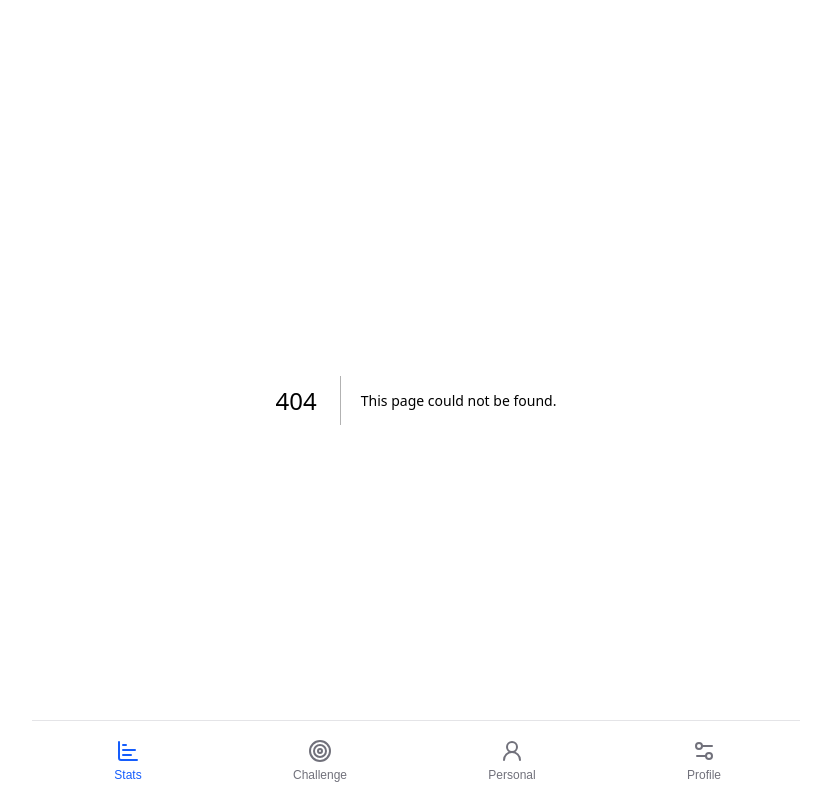
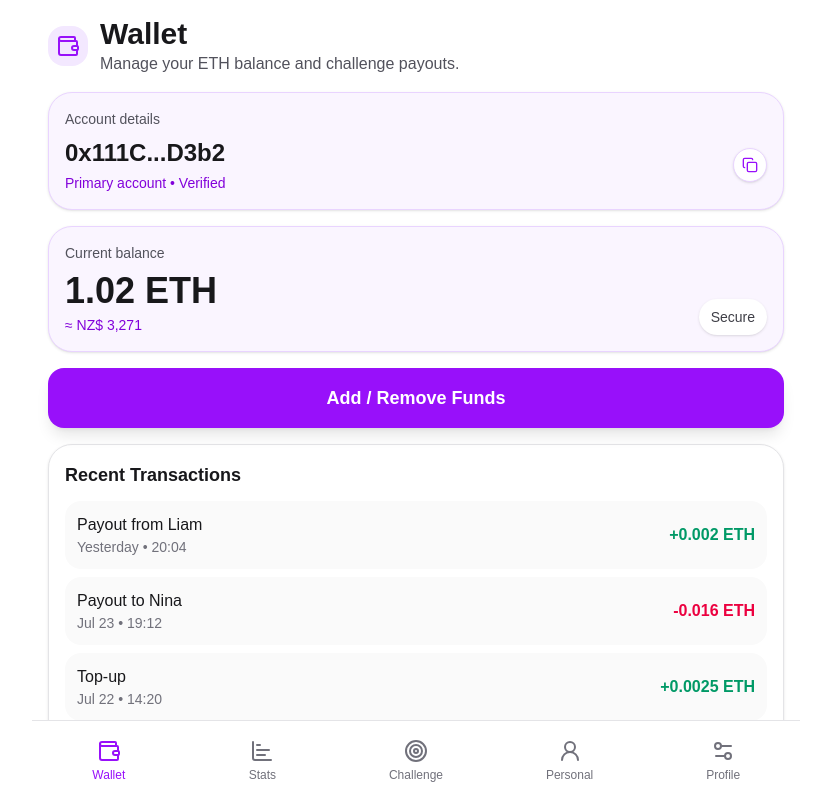
Before and after one commit to Notliam99/CompetiveSleeping, a Next.js app: page /wallet in a window 1280 px wide. Before the commit this address had no page. Shown: the whole page, without its empty margins (224-1055 px from the left). Built offline with nearby package versions, Linux system fonts and the light colour scheme.

Commit message:
Added wallet

```diff
--- a/app/challenges/page.tsx
+++ b/app/challenges/page.tsx
@@ -12,11 +12,20 @@ import {
 import { useSwipeNavigation } from "@/app/hooks/useSwipeNavigation";
 
 const weekOptions = [1, 2, 3, 4, 5, 6, 7, 8, 9, 10];
+const wagerOptions = [
+  { label: "0.0003 ETH", eth: "0.0003", subtitle: "$1" },
+  { label: "0.0016 ETH", eth: "0.0016", subtitle: "$5" },
+  { label: "0.0062 ETH", eth: "0.0062", subtitle: "$20" },
+  { label: "0.0156 ETH", eth: "0.0156", subtitle: "$50" },
+  { label: "0.0312 ETH", eth: "0.0312", subtitle: "$100" },
+];
 
 export default function ChallengesPage() {
   useSwipeNavigation();
   const [duration, setDuration] = useState<number>(1);
   const [dragging, setDragging] = useState(false);
+  const [wagerIndex, setWagerIndex] = useState(2);
+  const selectedWager = wagerOptions[wagerIndex];
 
   const challenges = [
     {
@@ -137,8 +146,41 @@ export default function ChallengesPage() {
         </div>
       </div>
 
-      <button className="flex min-h-[72px] w-full items-center justify-center rounded-[999px] bg-transparent px-4 py-2 text-left transition hover:opacity-95">
-        <span className="inline-flex items-center justify-center gap-3 rounded-[999px] bg-violet-600 px-10 py-5 text-xl font-semibold text-white shadow-lg shadow-violet-200 dark:bg-violet-500 dark:shadow-violet-950/40">
+      <div className="rounded-[1.5rem] border border-zinc-200 bg-zinc-100 p-3 shadow-sm dark:border-zinc-700 dark:bg-zinc-900">
+        <div className="mb-3 text-center text-sm font-semibold text-zinc-700 dark:text-zinc-300">
+          <span>Wager amount</span>
+        </div>
+
+        <div className="rounded-[1.5rem] bg-white p-4 shadow-inner dark:bg-zinc-800">
+          <input
+            type="range"
+            min={0}
+            max={wagerOptions.length - 1}
+            step={1}
+            value={wagerIndex}
+            onChange={(event) => setWagerIndex(Number(event.target.value))}
+            className="h-2 w-full cursor-pointer appearance-none rounded-full bg-violet-100 accent-violet-600 dark:bg-zinc-700"
+          />
+
+          <div className="mt-3 flex justify-between text-xs font-medium text-zinc-500 dark:text-zinc-400">
+            {wagerOptions.map((option) => (
+              <span key={option.label}>{option.label}</span>
+            ))}
+          </div>
+
+          <div className="mt-4 flex flex-col items-center justify-center gap-2 text-center">
+            <div className="rounded-full bg-violet-100 px-4 py-2 text-sm font-semibold text-violet-700 dark:bg-violet-950/40 dark:text-violet-300">
+              {selectedWager.eth} ETH
+            </div>
+            <div className="text-sm text-zinc-500 dark:text-zinc-400">
+              {selectedWager.subtitle}
+            </div>
+          </div>
+        </div>
+      </div>
+
+      <button className="flex min-h-[84px] w-full items-center justify-center rounded-[999px] bg-transparent px-4 py-2 text-left transition hover:opacity-95">
+        <span className="inline-flex min-w-[220px] items-center justify-center gap-3 rounded-[999px] bg-violet-600 px-10 py-6 text-2xl font-semibold text-white shadow-lg shadow-violet-200 dark:bg-violet-500 dark:shadow-violet-950/40">
           <LuCloud className="text-2xl" />
           <span>Search</span>
         </span>
--- a/app/components/Navbar.tsx
+++ b/app/components/Navbar.tsx
@@ -2,9 +2,10 @@
 
 import Link from "next/link";
 import { usePathname } from "next/navigation";
-import { LuChartBar, LuTarget, LuUserRound, LuSettings2 } from "react-icons/lu";
+import { LuChartBar, LuTarget, LuUserRound, LuSettings2, LuWallet } from "react-icons/lu";
 
 const tabs = [
+  { id: "wallet", label: "Wallet", icon: LuWallet },
   { id: "stats", label: "Stats", icon: LuChartBar },
   { id: "challenges", label: "Challenge", icon: LuTarget },
   { id: "personal", label: "Personal", icon: LuUserRound },
@@ -36,7 +37,7 @@ export default function Navbar() {
             href={`/${tab.id}`}
             className={`flex-1 flex flex-col items-center justify-center gap-1 py-2 transition-colors ${
               activeTab === tab.id
-                ? "text-blue-600 dark:text-blue-400"
+                ? "text-purple-600 dark:text-purple-400"
                 : "text-zinc-500 dark:text-zinc-400"
             }`}
           >
--- a/app/stats/page.tsx
+++ b/app/stats/page.tsx
@@ -32,7 +32,7 @@ const challenges: Challenge[] = [
     detail: "Current sleep comparison for this week",
     outcome: "active",
     timeLeft: "3 days left",
-    amount: 18,
+    amount: 0.008,
     yourSleep: [9.1, 9.3, 6.0, 10.6],
     opponentSleep: [10.8, 5.9, 7.6, 6.1],
   },
@@ -42,7 +42,7 @@ const challenges: Challenge[] = [
     status: "Completed challenge",
     detail: "Match history from the last challenge",
     outcome: "won",
-    amount: 24,
+    amount: 0.002,
     yourSleep: [6.4, 8.8, 4.6, 10.2, 10.0, 7.9, 10.3],
     opponentSleep: [9.1, 6.5, 7.2, 10.7, 7.6, 9.4, 5.8],
   },
@@ -52,7 +52,7 @@ const challenges: Challenge[] = [
     status: "Completed challenge",
     detail: "Final results from the previous matchup",
     outcome: "lost",
-    amount: 16,
+    amount: 0.016,
     yourSleep: [8.2, 9.9, 8.9, 4.8, 6.1, 5.9, 4.7],
     opponentSleep: [5.5, 5.8, 6.7, 6.1, 9.9, 10.2, 11.0],
   },
@@ -166,10 +166,10 @@ export default function StatsPage() {
                       {challenge.amount ? (
                         <p className="text-xs font-medium opacity-90">
                           {challenge.timeLeft
-                            ? `Wager: $${challenge.amount}`
+                            ? `Wager: ${challenge.amount} Eth`
                             : challenge.outcome === "won"
-                              ? `+$${challenge.amount}`
-                              : `-$${challenge.amount}`}
+                              ? `+${challenge.amount} Eth`
+                              : `-${challenge.amount} Eth`}
                         </p>
                       ) : null}
                     </div>
--- /dev/null
+++ b/app/wallet/page.tsx
@@ -0,0 +1,122 @@
+"use client";
+
+import { useState } from "react";
+import { LuCopy, LuWallet } from "react-icons/lu";
+import { useSwipeNavigation } from "@/app/hooks/useSwipeNavigation";
+
+const transactions = [
+  { id: 1, title: "Payout from Liam", amount: "+0.002 ETH", date: "Yesterday • 20:04" },
+  { id: 2, title: "Payout to Nina", amount: "-0.016 ETH", date: "Jul 23 • 19:12" },
+  { id: 3, title: "Top-up", amount: "+0.0025 ETH", date: "Jul 22 • 14:20" },
+  { id: 4, title: "Top-up", amount: "+0.0018 ETH", date: "Jul 21 • 18:45" },
+];
+
+export default function WalletPage() {
+  useSwipeNavigation();
+  const [copied, setCopied] = useState(false);
+  const accountId = "0x111C7D01f2Cc0E18EAD9886612BfC1eF7A9cD3b2";
+  const maskedAccountId = `${accountId.slice(0, 6)}...${accountId.slice(-4)}`;
+
+  const handleCopy = async () => {
+    try {
+      await navigator.clipboard.writeText(accountId);
+      setCopied(true);
+      setTimeout(() => setCopied(false), 1500);
+    } catch {
+      setCopied(false);
+    }
+  };
+
+  return (
+    <div className="p-4 pb-24 space-y-4">
+      <div className="flex items-center gap-3">
+        <div className="rounded-2xl bg-purple-100 p-2 text-purple-600 dark:bg-purple-900/40 dark:text-purple-300">
+          <LuWallet className="h-6 w-6" />
+        </div>
+        <div>
+          <h1 className="text-3xl font-bold text-zinc-900 dark:text-white">
+            Wallet
+          </h1>
+          <p className="text-zinc-600 dark:text-zinc-400">
+            Manage your ETH balance and challenge payouts.
+          </p>
+        </div>
+      </div>
+
+      <div className="rounded-3xl border border-purple-200 bg-purple-50 p-4 shadow-sm dark:border-zinc-700 dark:bg-zinc-900">
+        <p className="text-sm text-zinc-600 dark:text-zinc-400">Account details</p>
+        <div className="mt-2 flex items-center justify-between gap-2">
+          <div className="space-y-1">
+            <p className="text-2xl font-semibold text-zinc-900 dark:text-white">
+              {maskedAccountId}
+            </p>
+            <p className="text-sm text-purple-700 dark:text-purple-300">
+              Primary account • Verified
+            </p>
+          </div>
+          <button
+            type="button"
+            onClick={handleCopy}
+            className="rounded-full border border-purple-200 bg-white p-2 text-purple-600 shadow-sm transition hover:bg-purple-100 dark:border-zinc-700 dark:bg-zinc-800 dark:text-purple-300"
+            aria-label="Copy account ID"
+          >
+            <LuCopy className="h-4 w-4" />
+          </button>
+        </div>
+        {copied ? (
+          <p className="mt-2 text-xs text-emerald-600 dark:text-emerald-400">
+            Account ID copied
+          </p>
+        ) : null}
+      </div>
+
+      <div className="rounded-3xl border border-purple-200 bg-purple-50 p-4 shadow-sm dark:border-zinc-700 dark:bg-zinc-900">
+        <p className="text-sm text-zinc-600 dark:text-zinc-400">Current balance</p>
+        <div className="mt-2 flex items-end justify-between">
+          <div>
+            <p className="text-4xl font-semibold text-zinc-900 dark:text-white">1.02 ETH</p>
+            <p className="mt-1 text-sm text-purple-700 dark:text-purple-300">≈ NZ$ 3,271</p>
+          </div>
+          <div className="rounded-full bg-white px-3 py-2 text-sm font-medium text-zinc-700 shadow-sm dark:bg-zinc-800 dark:text-zinc-200">
+            Secure
+          </div>
+        </div>
+      </div>
+
+      <button className="w-full rounded-2xl bg-purple-600 px-4 py-4 text-lg font-semibold text-white shadow-lg transition hover:bg-purple-700">
+        Add / Remove Funds
+      </button>
+
+      <div className="rounded-3xl border border-zinc-200 bg-white p-4 shadow-sm dark:border-zinc-700 dark:bg-zinc-900">
+        <div className="mb-3 flex items-center justify-between">
+          <h2 className="text-lg font-semibold text-zinc-900 dark:text-white">
+            Recent Transactions
+          </h2>
+        </div>
+
+        <div className="space-y-2">
+          {transactions.map((tx) => (
+            <div
+              key={tx.id}
+              className="flex items-center justify-between rounded-2xl bg-zinc-50 px-3 py-3 dark:bg-zinc-800"
+            >
+              <div>
+                <p className="font-medium text-zinc-900 dark:text-white">{tx.title}</p>
+                <p className="text-sm text-zinc-500 dark:text-zinc-400">{tx.date}</p>
+              </div>
+              <p
+                className={`font-semibold ${
+                  tx.amount.startsWith("+")
+                    ? "text-emerald-600"
+                    : "text-rose-600"
+                }`}
+              >
+                {tx.amount}
+              </p>
+            </div>
+          ))}
+        </div>
+      </div>
+    </div>
+  );
+}
```
